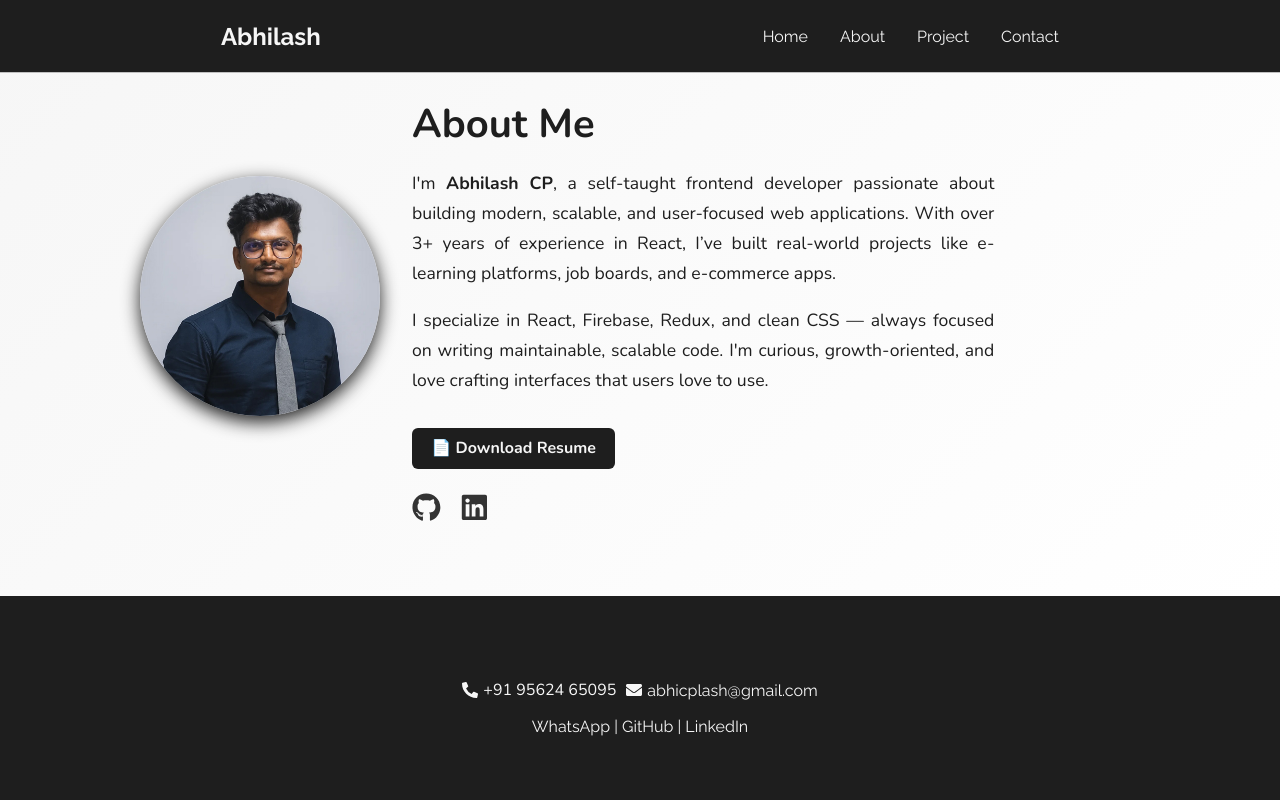
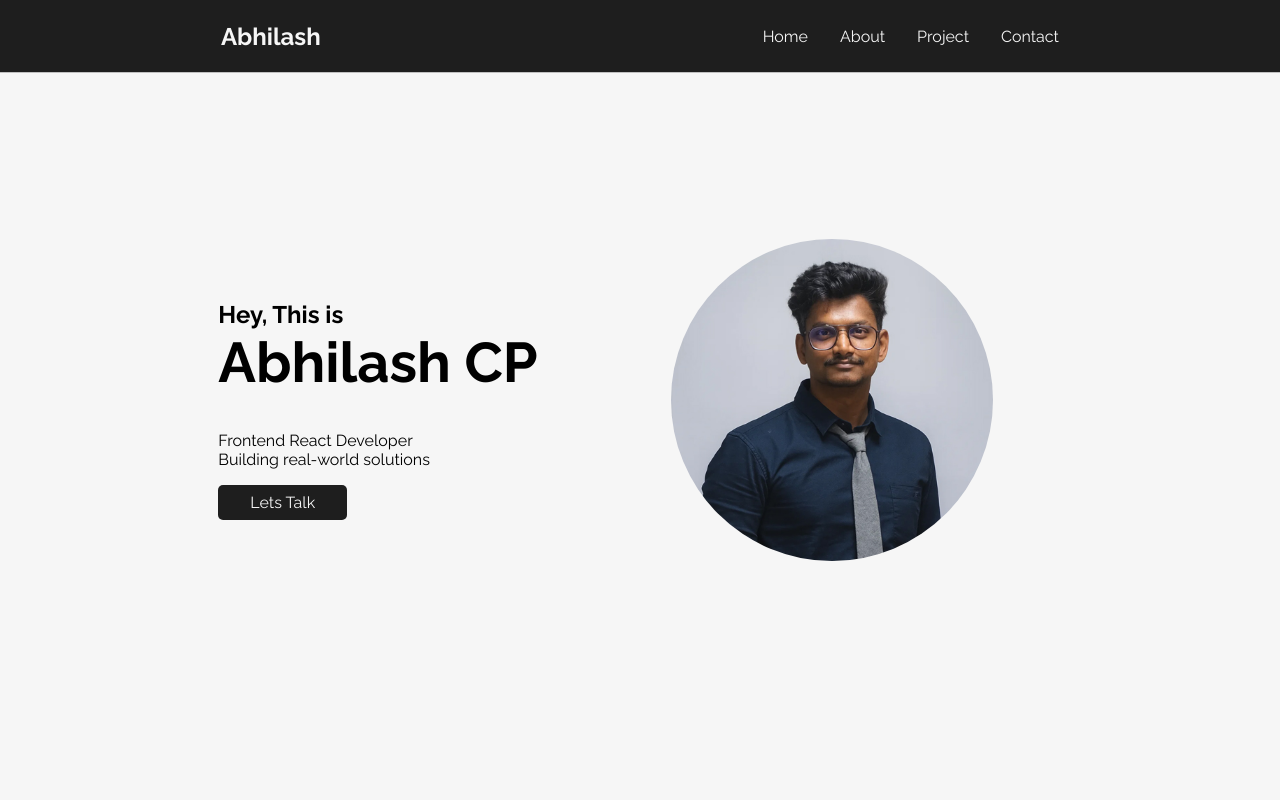
Before and after one commit to abhicplash/mine, a React (Vite) app: page / in a window 1280 px wide. Shown: the top 800 px of the page. Built offline with nearby package versions, Linux system fonts and the light colour scheme.

Commit message:
footer alignment

```diff
--- a/src/Pages/Home.jsx
+++ b/src/Pages/Home.jsx
@@ -8,10 +8,10 @@ import Contact from "../components/Contact";
 const Home = () => {
   return (
     <Layout>
-      {/* <Hero/> */}
+      <Hero/>
       <About/>
-      {/* <Projects/>
-      <Contact/> */}
+      <Projects/>
+      <Contact/>
     </Layout>
   );
 };
--- a/src/components/About.jsx
+++ b/src/components/About.jsx
@@ -14,18 +14,17 @@ const About = () => {
         <div className="about-text">
           <h2>About Me</h2>
           <p>
-            I'm <strong>Abhilash CP</strong>, a self-taught frontend developer
-            passionate about building modern, scalable, and user-focused web
-            applications. With over 3+ years of experience in React, I’ve built
+            I'm <strong>Abhilash CP</strong>,  a self-taught
+            frontend developer with 3+ years of experience building responsive,
+            scalable, and user-focused web applications. I specialize in React,
+            Redux, Firebase, and modern styling with Tailwind CSS and clean CSS
+            practices. Proficient in HTML, CSS, and JavaScript, I’ve developed
             real-world projects like e-learning platforms, job boards, and
-            e-commerce apps.
+            e-commerce apps. I’m passionate about writing clean, maintainable
+            code and constantly exploring better ways to enhance user
+            experience.
           </p>
-          <p>
-            I specialize in React, Firebase, Redux, and clean CSS — always
-            focused on writing maintainable, scalable code. I'm curious,
-            growth-oriented, and love crafting interfaces that users love to
-            use.
-          </p>
+
           <a
             href="/resume.pdf"
             className="resume-button"
```
